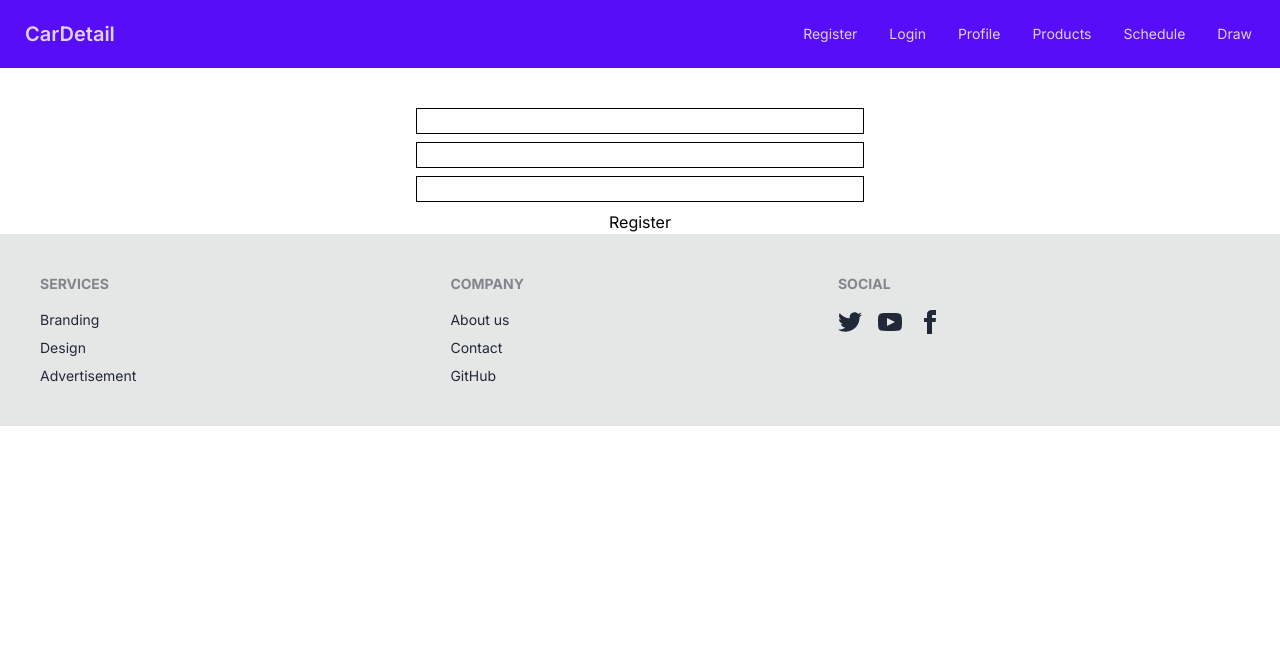
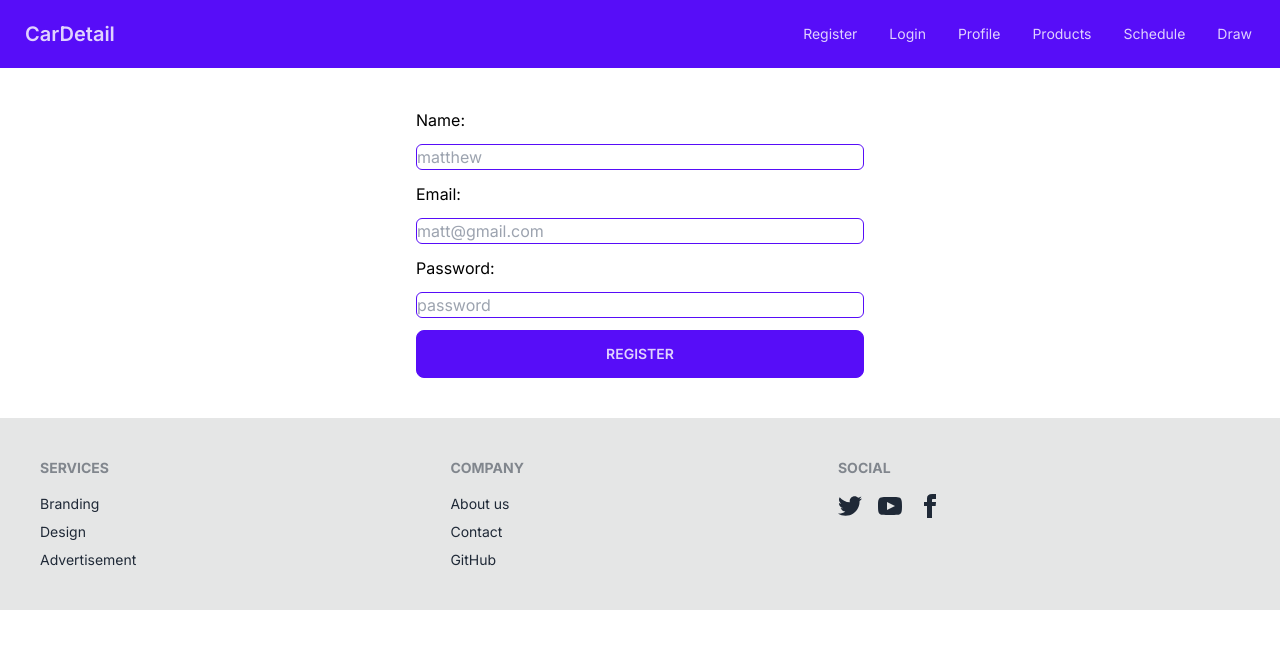
Before and after one commit to MattGunson/CarDetailingSite, a Next.js app in the folder site-frontend/: page /register in a window 1280 px wide. Shown: the top 648 px of the page. Built offline with nearby package versions, Linux system fonts and the light colour scheme; no server answers.

Commit message:
Remove login and cleanup register

```diff
--- a/site-frontend/app/register/loginForm.tsx
+++ /dev/null
@@ -1,44 +0,0 @@
-'use client'
-
-import { signIn } from "next-auth/react";
-import { useRouter } from "next/navigation";
-import { FormEvent } from "react";
-
-export default function LoginForm() {
-  const router = useRouter();
-  const handleSubmit = async (e: FormEvent<HTMLFormElement>) => {
-    e.preventDefault();
-    const formData = new FormData(e.currentTarget);
-    console.log("Signing in...");
-    const response = await signIn<'credentials'>('credentials', {
-      email: formData.get('email'),
-      password: formData.get('password'),
-      redirect: false,
-    })
-
-    console.log("Response:")
-    console.log({ response });
-    if (response === undefined) {
-      console.log("signIn returned nonsense")
-    } else {
-      if (!response?.error) {
-        console.log("navigate to the dashboard")
-        router.push("/dashboard");
-        router.refresh();
-      } else {
-        console.log(response.error)
-      }
-    }
-  }
-  return (
-    <form
-      onSubmit={handleSubmit}
-      className="flex flex-col gap-2 mx-auto max-w-md mt-10"
-    >
-      <input name="email" className="border border-black" type="email" />
-      <input name="password" className="border border-black" type="password" />
-      <button type="submit">Login</button>
-
-    </form>
-  );
-}
--- a/site-frontend/app/register/registerForm.tsx
+++ b/site-frontend/app/register/registerForm.tsx
@@ -41,12 +41,15 @@ export default function RegisterForm() {
   return (
     <form
       onSubmit={handleSubmit}
-      className="flex flex-col gap-2 mx-auto max-w-md mt-10"
+      className="flex flex-col gap-3 mx-auto max-w-md my-10"
     >
-      <input name="name" className="border border-black" type="text" />
-      <input name="email" className="border border-black" type="email" />
-      <input name="password" className="border border-black" type="password" />
-      <button type="submit">Register</button>
+      <label htmlFor="name">Name:</label>
+      <input name="name" placeholder="matthew" className="border border-primary rounded-md" type="text" />
+      <label htmlFor="email">Email:</label>
+      <input name="email" placeholder="matt@gmail.com" className="border border-primary rounded-md" type="email" />
+      <label htmlFor="password">Password:</label>
+      <input name="password" placeholder="password" className="border border-primary rounded-md" type="password" />
+      <button type="submit" className="btn btn-primary">Register</button>
 
     </form>
   );
```
